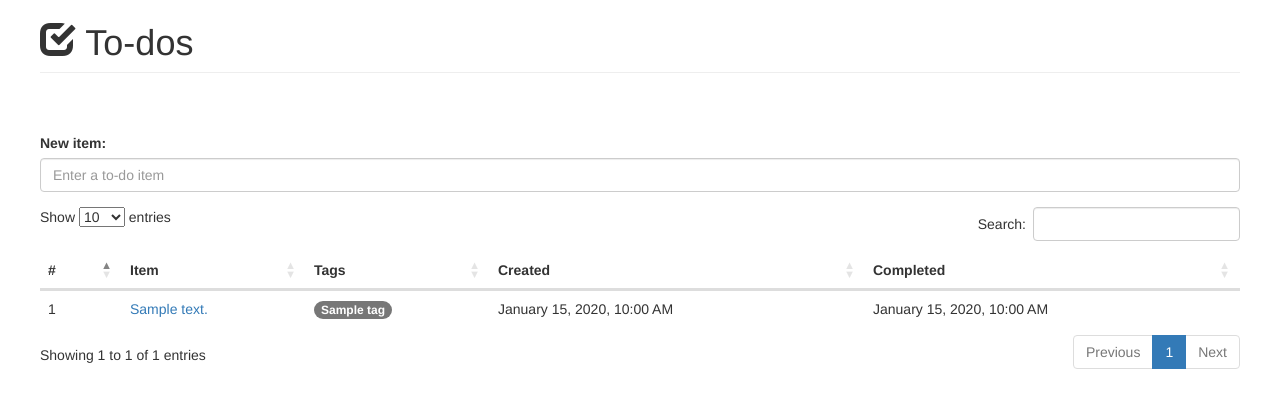
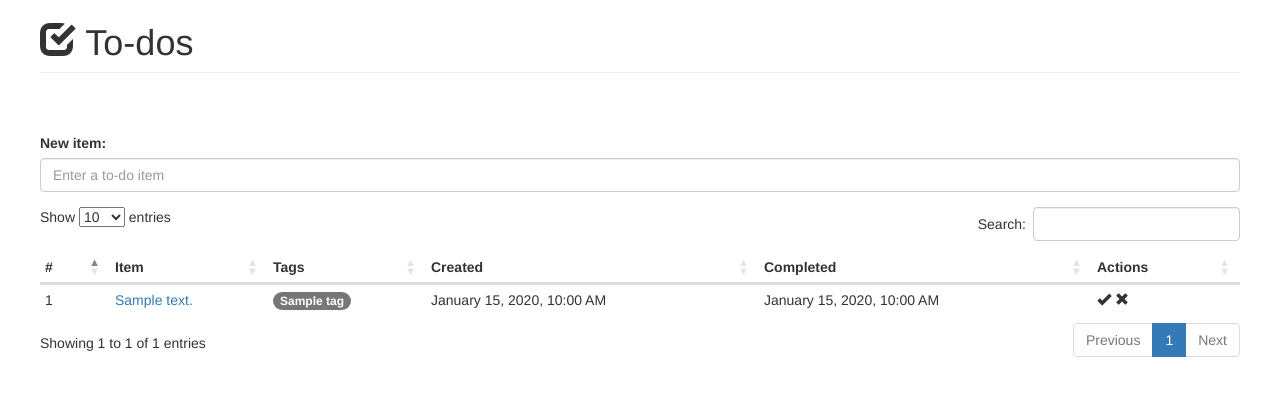
Before and after one commit to aucontraire/todizzle, a Django app: page / in a window 1280 px wide. Shown: the part 50-458 px from the top of the page. Run offline with Django 3.2, Linux system fonts and the light colour scheme; tables that the repository leaves empty hold one stand-in row (values such as "Sample post"); some libraries are stand-ins or nearby versions.

Commit message:
Add actions icons to home view

```diff
--- a/todos/templates/home.html
+++ b/todos/templates/home.html
@@ -31,12 +31,12 @@
 	        <form method="POST">
 	        	{% csrf_token %}
 	        	<div class="form-group">
-		        	<label for=""id_new_item"">New item:</label>
+		        	<label for="id_new_item">New item:</label>
 		            <input type="text" name="item_text" class="form-control" id="id_new_item" placeholder="Enter a to-do item" />
 	            </div>
 	        </form>
 	        <div class="table-responsive">
-		        <table class="table" id="todo">
+		        <table class="table table-condensed" id="todo">
 		        	<thead>
 		        		<tr>
 		        			<th>#</th>
@@ -44,6 +44,7 @@
 		        			<th>Tags</th>
 		        			<th>Created</th>
 		        			<th>Completed</th>
+		        			<th>Actions</th>
 		        		</tr>
 		        	</thead>
 		        	<tbody>
@@ -62,7 +63,10 @@
 			                	{% else %}
 			                		<td></td>
 			                	{% endif %}
-
+			                	<td>
+			                		<span class="glyphicon glyphicon-ok" aria-hidden="true"></span>
+			                		<span class="glyphicon glyphicon-remove" aria-hidden="true"></span>
+			                	</td>
 			                </tr>
 			            {% endfor %}
 		            </tbody>
```
